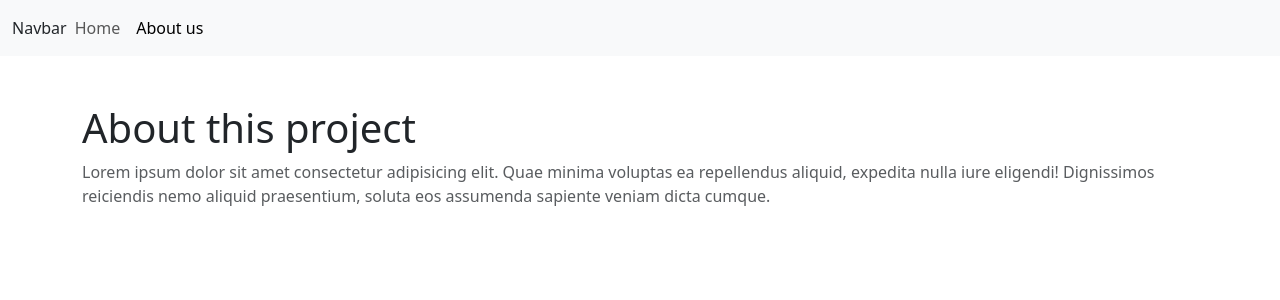
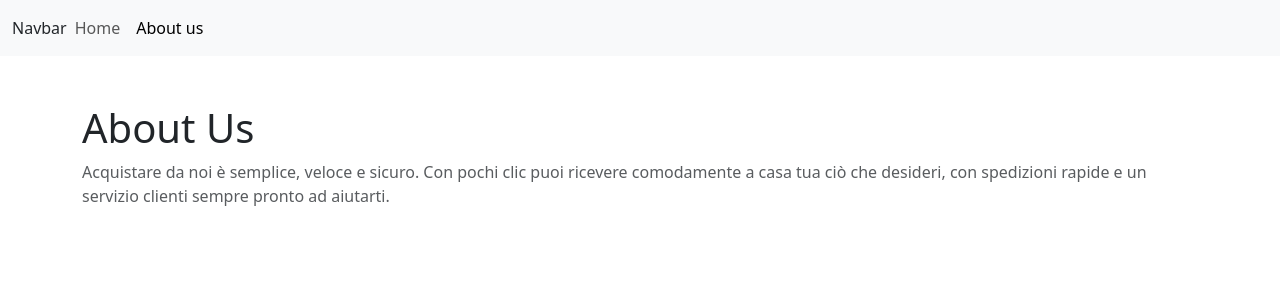
Before and after one commit to AntonioCappellano/react-router, a React (Vite) app: page /about-us in a window 1280 px wide. Shown: the top 300 px of the page. Built offline with nearby package versions, Linux system fonts and the light colour scheme.

Commit message:
Update AboutPage heading and description for clarity and relevance

```diff
--- a/src/pages/AboutPage.jsx
+++ b/src/pages/AboutPage.jsx
@@ -2,12 +2,11 @@ export default function AboutPage() {
   return (
     <>
       <div className="py-5 container">
-        <h1>About this project</h1>
+        <h1>About Us</h1>
         <p className="text-muted">
-          Lorem ipsum dolor sit amet consectetur adipisicing elit. Quae minima
-          voluptas ea repellendus aliquid, expedita nulla iure eligendi!
-          Dignissimos reiciendis nemo aliquid praesentium, soluta eos assumenda
-          sapiente veniam dicta cumque.
+          Acquistare da noi è semplice, veloce e sicuro. Con pochi clic puoi
+          ricevere comodamente a casa tua ciò che desideri, con spedizioni
+          rapide e un servizio clienti sempre pronto ad aiutarti.
         </p>
       </div>
     </>
```
